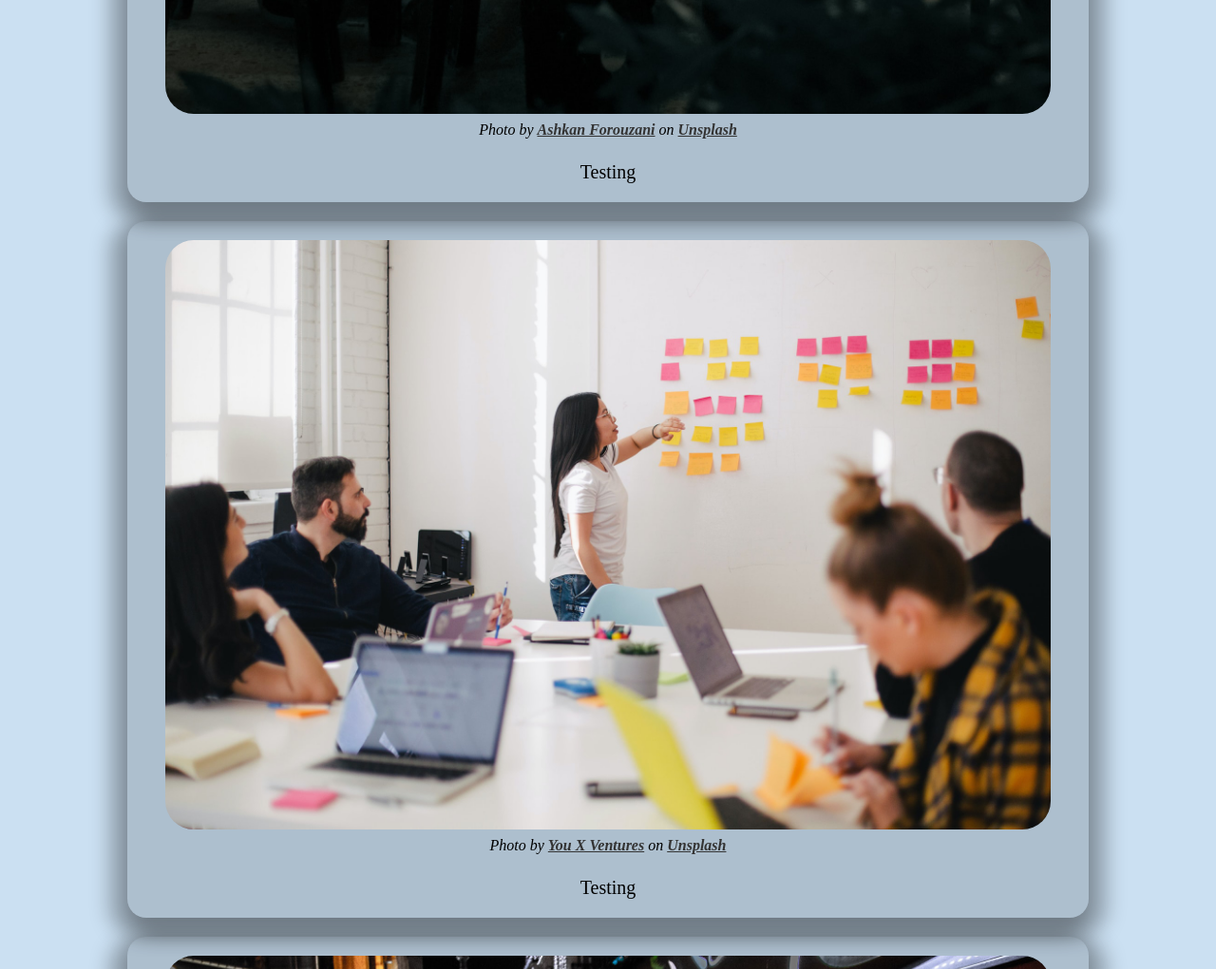
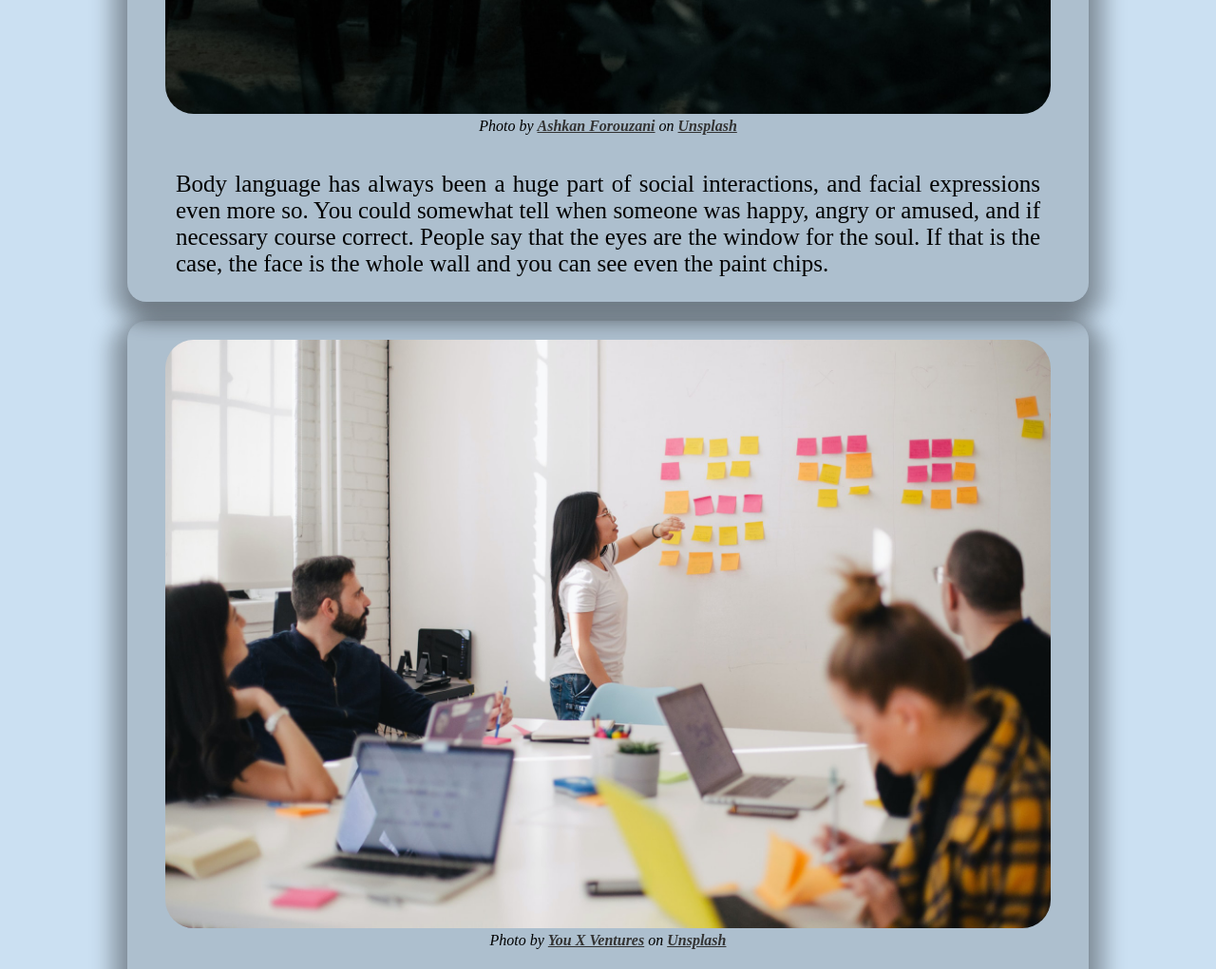
Before and after one commit to mihaelsouza/fcc_tributePage, a plain HTML site: page index.html in a window 1280 px wide. Shown: the part 1272-2293 px from the top of the page at 95% size. Drawn offline with Linux system fonts and the light colour scheme.

Commit message:
content (image + text) added dynamically with javascript

```diff
--- a/index.html
+++ b/index.html
@@ -4,7 +4,7 @@
     <!-- Let's provide some metadata information related to this page. -->
     <meta charset="utf-8">
     <meta name="description" content="Tribute Page">
-    <meta name="keywords" content="HTML, CSS, freeCodeCamp">
+    <meta name="keywords" content="HTML, CSS, JS, freeCodeCamp">
     <meta name="author" content="Mihael Machado de Souza">
     <meta name="viewport" content="width=device-width, initial-scale=1.0">
 
@@ -12,6 +12,9 @@
 
     <!-- CSS elements -->
     <link rel="stylesheet" href="styles.css"></script>
+
+    <!-- Scripts -->
+    <script src="main.js" type="text/javascript"></script>
   </head>
 
   <body>
@@ -21,57 +24,18 @@
         <h2>A Tribute to the Pre-COVID Era</h2>
         <p>The world has changed and most of us miss what was left behind.<br>
           What are some of the changes that the Coronavirus has brought about?<br>
-          <strong>Hover over the images below to find out!</strong>
+          <strong>Click on the images below to see what changed!</strong>
         </p>
         <hr>
       </header>
 
       <section id="tribute-info">
-        <div class="item-box">
-          <figure id="img-div">
-            <img id="image" class="image" src="media/card1A.jpg" alt="Drawing of people using face masks adorned with various country flags.">
-            <figcaption id="img-caption">
-              <span>Photo by <a href="https://unsplash.com/@ashkfor121?utm_source=unsplash&amp;utm_medium=referral&amp;utm_content=creditCopyText">Ashkan Forouzani</a> on <a href="https://unsplash.com/?utm_source=unsplash&amp;utm_medium=referral&amp;utm_content=creditCopyText">Unsplash</a></span><br><br>
-              Testing
-            </figcaption>
-          </figure>
-        </div>
-        <div class="item-box">
-          <figure id="img-div">
-            <img class="image" src="media/card2A.jpg" alt="Company employees discussing strategy in a meeting room.">
-            <figcaption>
-              <span>Photo by <a href="https://unsplash.com/@youxventures?utm_source=unsplash&amp;utm_medium=referral&amp;utm_content=creditCopyText">You X Ventures</a> on <a href="https://unsplash.com/?utm_source=unsplash&amp;utm_medium=referral&amp;utm_content=creditCopyText">Unsplash</a></span><br><br>
-              Testing
-            </figcaption>
-          </figure>
-        </div>
-        <div class="item-box">
-          <figure id="img-div">
-            <img class="image" src="media/card3A.jpg" alt="Bustling city street at night with shops and stalls.">
-            <figcaption>
-              <span>Photo by <a href="https://unsplash.com/@keepsakes_and_daydreams?utm_source=unsplash&amp;utm_medium=referral&amp;utm_content=creditCopyText">Steven Skerritt</a> on <a href="https://unsplash.com/?utm_source=unsplash&amp;utm_medium=referral&amp;utm_content=creditCopyText">Unsplash</a></span><br><br>
-              Testing
-            </figcaption>
-          </figure>
-        </div>
-        <div class="item-box">
-          <figure id="img-div">
-            <img class="image" src="media/card4A.jpg" alt="New York City Central Station with a lot of people walking around.">
-            <figcaption>
-              <span>Photo by <a href="https://unsplash.com/@jackofallstreets?utm_source=unsplash&amp;utm_medium=referral&amp;utm_content=creditCopyText">Jack Finnigan</a> on <a href="https://unsplash.com/?utm_source=unsplash&amp;utm_medium=referral&amp;utm_content=creditCopyText">Unsplash</a></span><br><br>
-              Testing
-            </figcaption>
-          </figure>
-        </div>
-        <div class="item-box">
-          <figure id="img-div">
-            <img class="image" src="media/card5A.jpg" alt="Family and friends gathered together at the beach watching the sunset.">
-            <figcaption>
-              <span>Photo by <a href="https://unsplash.com/@jtylernix?utm_source=unsplash&amp;utm_medium=referral&amp;utm_content=creditCopyText">Tyler Nix</a> on <a href="https://unsplash.com/?utm_source=unsplash&amp;utm_medium=referral&amp;utm_content=creditCopyText">Unsplash</a></span><br><br>
-              Testing
-            </figcaption>
-          </figure>
-        </div>
+        <!-- Div contents added dynamically by main.js -->
+        <div id="card1" class="item-box"></div>
+        <div id="card2" class="item-box"></div>
+        <div id="card3" class="item-box"></div>
+        <div id="card4" class="item-box"></div>
+        <div id="card5" class="item-box"></div>
       </section>
 
       <footer id="footer">
--- /dev/null
+++ b/main.js
@@ -0,0 +1,118 @@
+const cardData = {
+  card1: {
+    A: {
+      src: "media/card1A.jpg",
+      alt: "Drawing of people using face masks adorned with various country flags.",
+      cc0: '<span class="cc0">Photo by <a target="_blank" href="https://unsplash.com/@ashkfor121?utm_source=unsplash&amp;utm_medium=referral&amp;utm_content=creditCopyText">Ashkan Forouzani</a> on <a target="_blank" href="https://unsplash.com/?utm_source=unsplash&amp;utm_medium=referral&amp;utm_content=creditCopyText">Unsplash</a></span><br><br>',
+      text: "Body language has always been a huge part of social interactions, and facial expressions even more so. You could somewhat tell when someone was happy, angry or amused, and if necessary course correct. People say that the eyes are the window for the soul. If that is the case, the face is the whole wall and you can see even the paint chips."
+    },
+    B: {
+      src: "media/card1B.jpg",
+      alt: "",
+      cc0: '<span class="cc0">Made available by the United Nations</span>',
+      text: ""
+    },
+    state: "A"
+  },
+  card2: {
+    A: {
+      src: "media/card2A.jpg",
+      alt: "Company employees discussing strategy in a meeting room.",
+      cc0: '<span class="cc0">Photo by <a target="_blank" href="https://unsplash.com/@youxventures?utm_source=unsplash&amp;utm_medium=referral&amp;utm_content=creditCopyText">You X Ventures</a> on <a target="_blank" href="https://unsplash.com/?utm_source=unsplash&amp;utm_medium=referral&amp;utm_content=creditCopyText">Unsplash</a></span><br><br>',
+      text: "Typical office day. Endless meetings and noise around the cubicles while you are trying to hammer away that last deliverable before the end of day deadline. You have already heard about the latest office gossip through the grapevine and Carol told you about that amazing weekend she is planning around the watercooler while overhearing Bob talk about last night's game. At this point, all you can think about is getting home..."
+    },
+    B: {
+      src: "media/card2B.jpg",
+      alt: "",
+      cc0: '<span>Photo by <a href="https://unsplash.com/@cwmonty?utm_source=unsplash&amp;utm_medium=referral&amp;utm_content=creditCopyText">Chris Montgomery</a> on <a href="https://unsplash.com/?utm_source=unsplash&amp;utm_medium=referral&amp;utm_content=creditCopyText">Unsplash</a></span><br><br>',
+      text: ""
+    },
+    state: "A"
+  },
+  card3: {
+    A: {
+      src: "media/card3A.jpg",
+      alt: "Bustling city street at night with shops and stalls.",
+      cc0: '<span class="cc0">Photo by <a target="_blank" href="https://unsplash.com/@keepsakes_and_daydreams?utm_source=unsplash&amp;utm_medium=referral&amp;utm_content=creditCopyText">Steven Skerritt</a> on <a target="_blank" href="https://unsplash.com/?utm_source=unsplash&amp;utm_medium=referral&amp;utm_content=creditCopyText">Unsplash</a></span><br><br>',
+      text: "Friday night! Time to get fancy, put on your best clothes and join your friends for a night in the town. All you're looking for is cold beer or maybe a smooth drink with some good music. Oh, and definitely that huge $2 hotdog dripping in sauce that you can get by the gas station at the end of the evening. Because, you know, Mike is such a nice guy!"
+    },
+    B: {
+      src: "media/card3B.jpg",
+      alt: "",
+      cc0: '<span>Photo by <a href="https://unsplash.com/@andyadcon?utm_source=unsplash&amp;utm_medium=referral&amp;utm_content=creditCopyText">De an Sun</a> on <a href="https://unsplash.com/?utm_source=unsplash&amp;utm_medium=referral&amp;utm_content=creditCopyText">Unsplash</a></span><br><br>',
+      text: ""
+    },
+    state: "A"
+  },
+  card4: {
+    A: {
+      src: "media/card4A.jpg",
+      alt: "New York City Central Station with a lot of people walking around.",
+      cc0: '<span class="cc0">Photo by <a target="_blank" href="https://unsplash.com/@jackofallstreets?utm_source=unsplash&amp;utm_medium=referral&amp;utm_content=creditCopyText">Jack Finnigan</a> on <a target="_blank" href="https://unsplash.com/?utm_source=unsplash&amp;utm_medium=referral&amp;utm_content=creditCopyText">Unsplash</a></span><br><br>',
+      text: "You've been planning this the whole year, after finally getting that vacation request approved. Time to enjoy some Mai Tais by a beach somewhere, or go skiing in the mountains. Of course, you have to get there first. And so you muster all your inner peace to brave the train station/airport crowds..."
+    },
+    B: {
+      src: "media/card4B.jpg",
+      alt: "",
+      cc0: '<span>Photo by <a href="https://unsplash.com/@apollo_y?utm_source=unsplash&amp;utm_medium=referral&amp;utm_content=creditCopyText">A P O L L O</a> on <a href="https://unsplash.com/?utm_source=unsplash&amp;utm_medium=referral&amp;utm_content=creditCopyText">Unsplash</a></span><br><br>',
+      text: ""
+    },
+    state: "A"
+  },
+  card5: {
+    A: {
+      src: "media/card5A.jpg",
+      alt: "Family and friends gathered together at the beach watching the sunset.",
+      cc0: '<span class="cc0">Photo by <a target="_blank" href="https://unsplash.com/@jtylernix?utm_source=unsplash&amp;utm_medium=referral&amp;utm_content=creditCopyText">Tyler Nix</a> on <a target="_blank" href="https://unsplash.com/?utm_source=unsplash&amp;utm_medium=referral&amp;utm_content=creditCopyText">Unsplash</a></span><br><br>',
+      text: "It's finally Christmas! Or the New Year?! ...Maybe Thanksgiving? Okay, definitely Earth Day! No matter, you are just looking forward to eating nana May's cobbler or aunt Mary's cherry pie. Just ready to enjoy some peaceful family time. (Okay, not always peaceful...)"
+    },
+    B: {
+      src: "media/card5B.jpg",
+      alt: "",
+      cc0: '<span>Photo by <a href="https://unsplash.com/@jonathanborba?utm_source=unsplash&amp;utm_medium=referral&amp;utm_content=creditCopyText">Jonathan Borba</a> on <a href="https://unsplash.com/?utm_source=unsplash&amp;utm_medium=referral&amp;utm_content=creditCopyText">Unsplash</a></span><br><br>',
+      text: ""
+    },
+    state: "A"
+  }
+};
+
+var fillContentInDiv = function (cardData, divName) {
+  let data = cardData[divName][cardData[divName]['state']];
+  var figure = document.createElement('figure');
+  var image = document.createElement('img');
+  var figcaption = document.createElement('figcaption');
+  var paragraph = document.createElement('p');
+
+  // Set the necessary id for the first figure to pass the test units in freeCodeCamp
+  divName === 'card1' ? figure.id = 'img-div' : {};
+  divName === 'card1' ? image.id = 'image' : {};
+  divName === 'card1' ? figcaption.id = 'img-caption' : {};
+
+  // Set the necessary attributes in image to style and give content to the tag
+  image.classList.add('image');
+  image.src = data['src'];
+  image.alt = data['alt'];
+  figure.appendChild(image);
+
+  // Add copyright information to the figcaption
+  figcaption.classList.add('fig-caption');
+  figcaption.innerHTML = data['cc0'].trim();
+  figure.appendChild(figcaption);
+
+  // Add the textual content to the paragraph
+  paragraph.classList.add('tribute-text');
+  paragraph.innerText = data['text'];
+
+  // Add these elements to the correct div, based on divName
+  document.getElementById(divName).appendChild(figure);
+  document.getElementById(divName).appendChild(paragraph);
+
+  // Change the active state
+  //data['state'] === "A" ? data['state'] = 'B' : data['state'] = 'A';
+}
+
+document.addEventListener('DOMContentLoaded', function () {
+  for (i=1; i<6; i++) {
+    fillContentInDiv(cardData, `card${i}`);
+  }
+}, false);
--- a/styles.css
+++ b/styles.css
@@ -2,37 +2,14 @@ html {
   /* Set a base font size for the page, so we can
   use relative units easily on different elements */
   font-size: 10px;
-  text-align: center;
-}
-
-#tribute-info {
-  display: flex;
-  width: 80%;
-  flex-direction: column;
-  row-gap: 2em;
-  margin: 2.5% 10% 2.5% 10%;
-}
-
-.item-box {
-  height: min-content;
-  font-size: 2em;
-  border-radius: 1em;
-  background-color: rgba(0, 0, 0, 0.15);
-  box-shadow: .5em .5em 1em .5em rgba(0, 0, 0, 0.25), -.5em .5em 1em .5em rgba(0, 0, 0, 0.25);
-}
-
-.image {
-  display: block;
-  margin-left: auto;
-  margin-right: auto;
-  margin-bottom: .2em;
-  max-width: 100%;
-  height: auto;
-  border-radius: 1.5em;
 }
 
 body {
   background-color: rgba(51, 135, 204,   .25);
+}
+
+header, footer {
+  text-align: center;
 }
 
 h1 {
@@ -72,10 +49,43 @@ a {
 }
 
 a:hover {
-  color: rgb(255, 0, 0);
+  color: rgb(0, 0, 255);
 }
 
-span {
+figcaption {
   font-style: italic;
   font-size: .8em;
+  text-align: center;
 }
+
+#tribute-info {
+  display: flex;
+  width: 80%;
+  flex-direction: column;
+  row-gap: 2em;
+  margin: 2.5% 10% 2.5% 10%;
+}
+
+.item-box {
+  height: min-content;
+  font-size: 2em;
+  border-radius: 1em;
+  background-color: rgba(0, 0, 0, 0.15);
+  box-shadow: .5em .5em 1em .5em rgba(0, 0, 0, 0.25), -.5em .5em 1em .5em rgba(0, 0, 0, 0.25);
+}
+
+.image {
+  display: block;
+  margin-left: auto;
+  margin-right: auto;
+  margin-bottom: .2em;
+  max-width: 100%;
+  height: auto;
+  border-radius: 1.5em;
+}
+
+.tribute-text {
+  font-size: 1.25em;
+  text-align: justify;
+  margin: 0 5% 2.5% 5%;
+}
```
Also changed, not shown: 1 other file.
